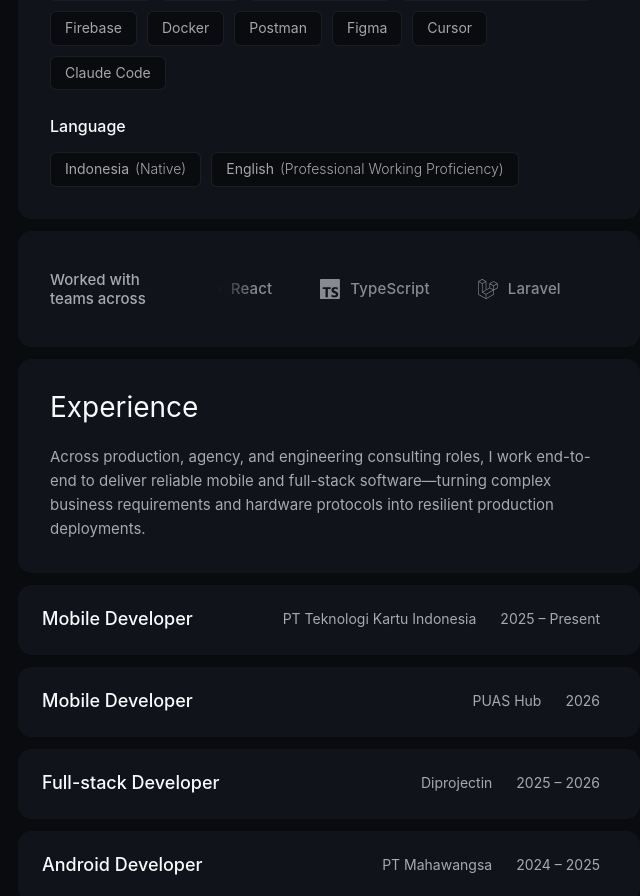
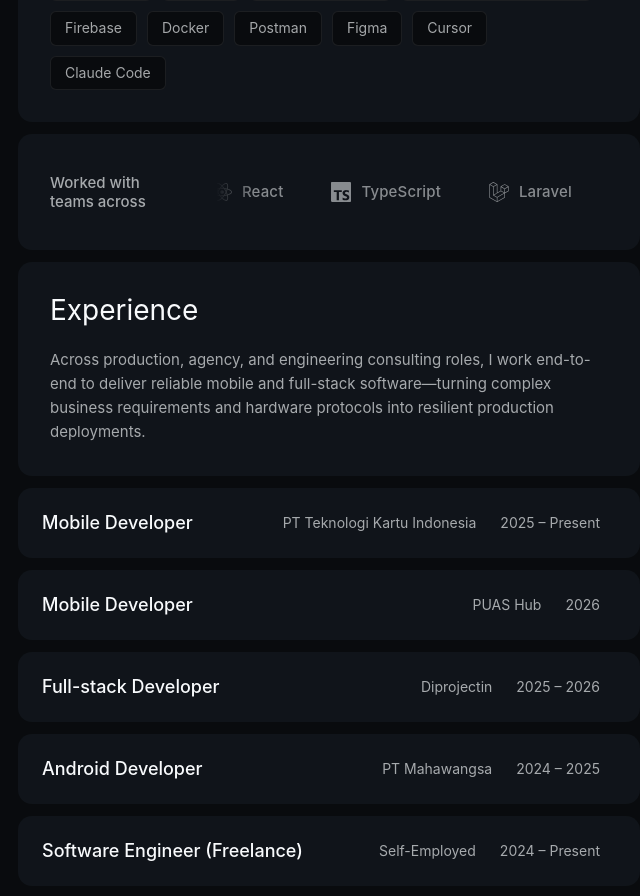
Before and after one commit to rikoarik/my-portfolio-v4, a Next.js app: page /about in a window 1280 px wide. Shown: the part 1354-2250 px from the top of the page, without its empty margins (628-1268 px from the left). Built offline with nearby package versions, Linux system fonts and the light colour scheme; a web font is replaced by a local one.

Commit message:
fix(about): remove language section from core competencies

```diff
--- a/src/app/(public)/about/page.tsx
+++ b/src/app/(public)/about/page.tsx
@@ -378,20 +378,6 @@
               ))}
             </div>
           </div>
-
-          <div className="about-competencies__group">
-            <h3>Language</h3>
-            <div className="about-languages">
-              <div>
-                <span>Indonesia</span>
-                <span className="text-[var(--text-secondary)] font-light">(Native)</span>
-              </div>
-              <div>
-                <span>English</span>
-                <span className="text-[var(--text-secondary)] font-light">(Professional Working Proficiency)</span>
-              </div>
-            </div>
-          </div>
         </section>
 
         {/* 4. WORKED WITH TEAMS ACROSS: Marquee Ticker */}
```
